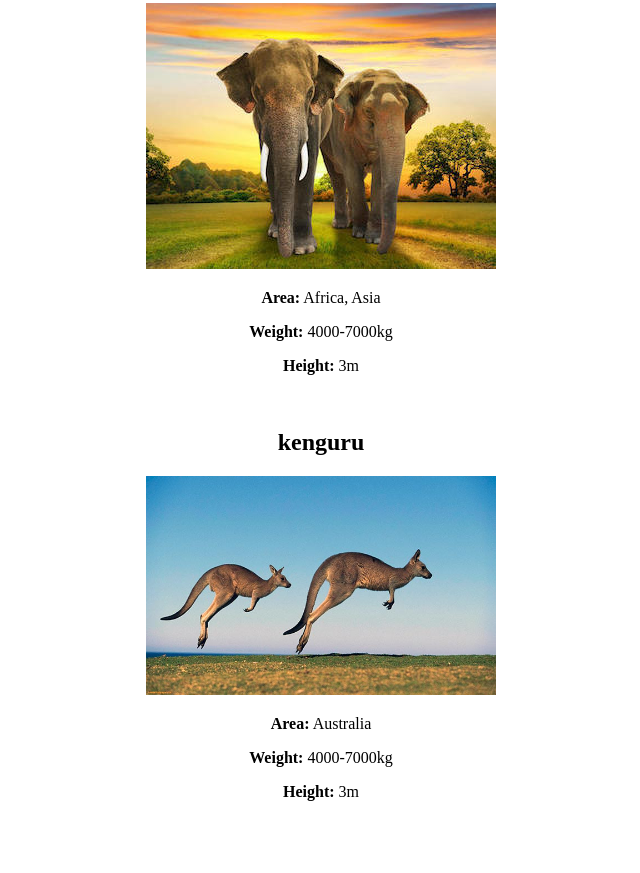
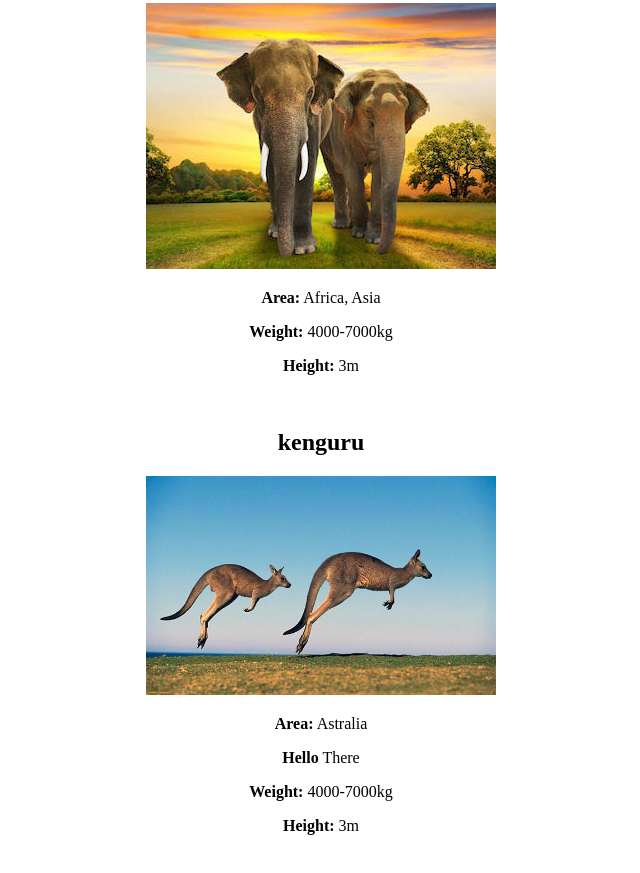
Before and after one commit to DesuDen/bookish-meme, a plain HTML site: page index.html in a window 1280 px wide. Shown: the part 794-1667 px from the top of the page, without its empty margins (319-959 px from the left). Before the commit the page ends 1637 px from the top, so only its background shows below. Drawn offline with Linux system fonts and the light colour scheme.

Commit message:
First commit

```diff
--- a/index.html
+++ b/index.html
@@ -34,7 +34,8 @@
 
     <h2>kenguru</h2>
     <img width=350px src="pictures/kenguru.jpg">
-    <p><b>Area:</b> Australia</p>
+    <p><b>Area:</b> Astralia</p>
+    <p><b>Hello</b> There</p>
     <p><b>Weight:</b> 4000-7000kg</p>
     <p><b>Height:</b> 3m</p>
     <br>
```
